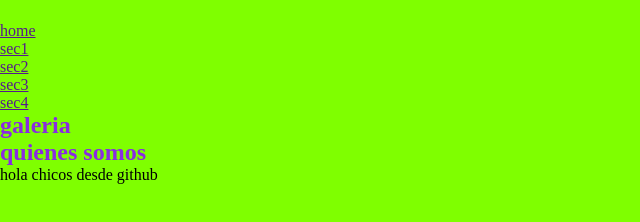
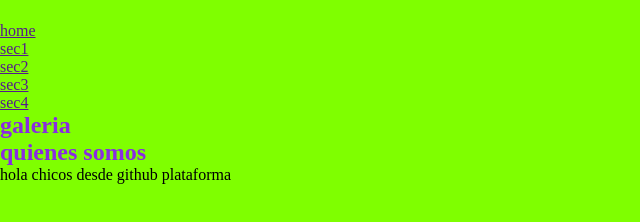
Before and after one commit to codercabral/comsionflex, a plain HTML site: page index.html in a window 1280 px wide. Shown: the full height of the page, 0-640 px from the left. Drawn offline with Linux system fonts and the light colour scheme.

Commit message:
Update index.html

```diff
--- a/index.html
+++ b/index.html
@@ -28,6 +28,6 @@
             <h2>quienes somos</h2>
         </section>
     </main>
-    <footer>hola chicos desde github</footer>
+    <footer>hola chicos desde github plataforma</footer>
 </body>
 </html>
```
